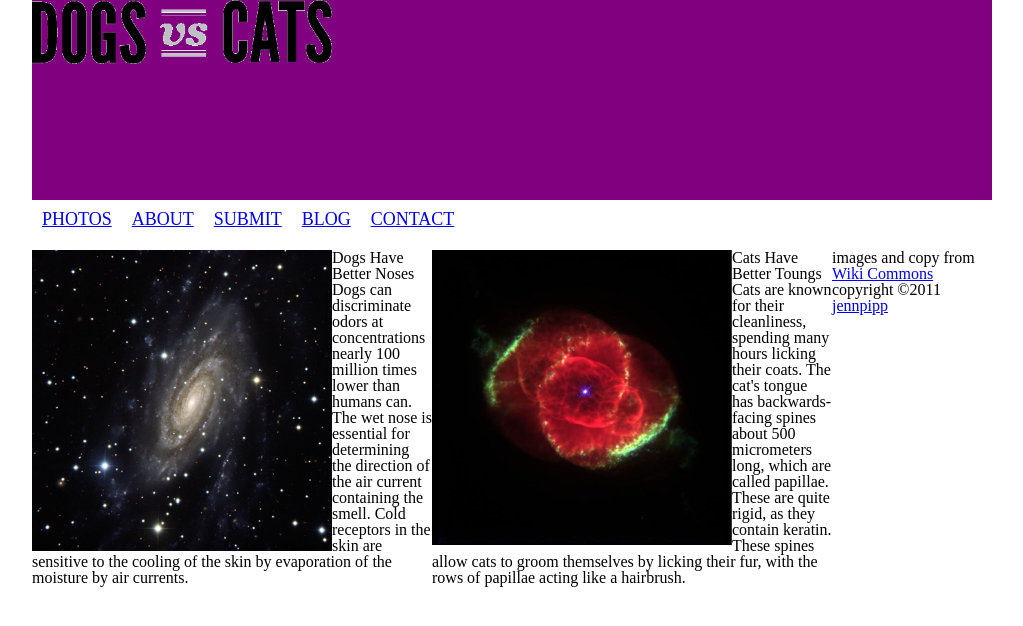
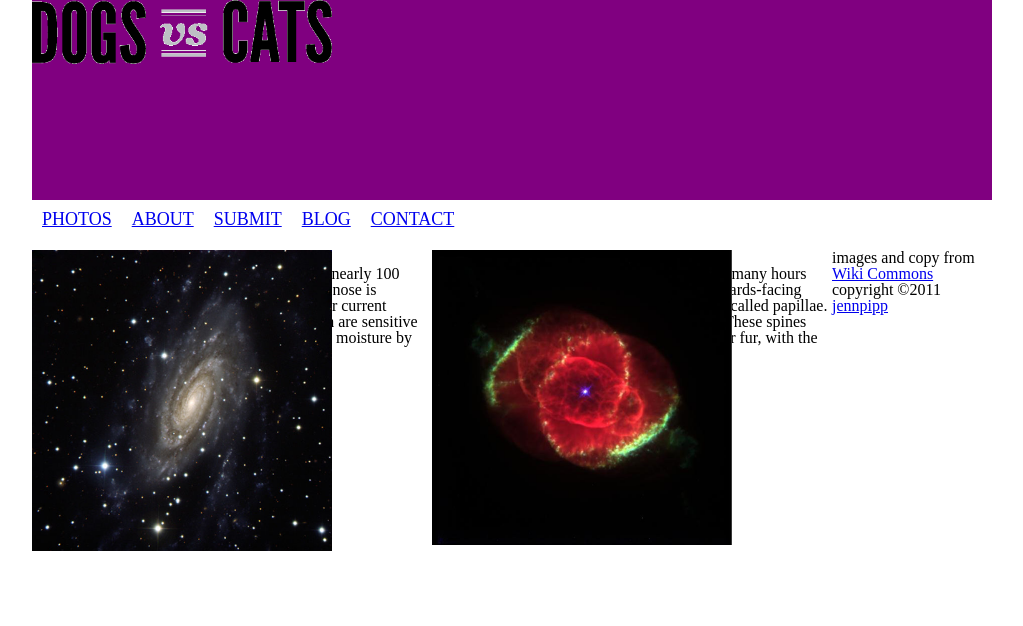
Before and after one commit to jennpipp/jennpipp.github.com, a PHP site: page /05-css-cats-vs-dogs/index.html in a window 1280 px wide. Shown: the top 626 px of the page, without its empty margins (128-1151 px from the left). Run offline with PHP 8.4, Linux system fonts and the light colour scheme.

Commit message:
img portion absolute

```diff
--- a/05-css-cats-vs-dogs/style.css
+++ b/05-css-cats-vs-dogs/style.css
@@ -86,4 +86,4 @@ header {position: relative; Height: 200px; background: purple; }
 section #content {postion: realtive; width: 800px; color:orange:}
  .dogs {float: left; width: 400px;}
 .cats  {float: left; width: 400px;}
-img   {float:left; width: 300px;}
+img   {position: absolute; width: 300px;}
```
